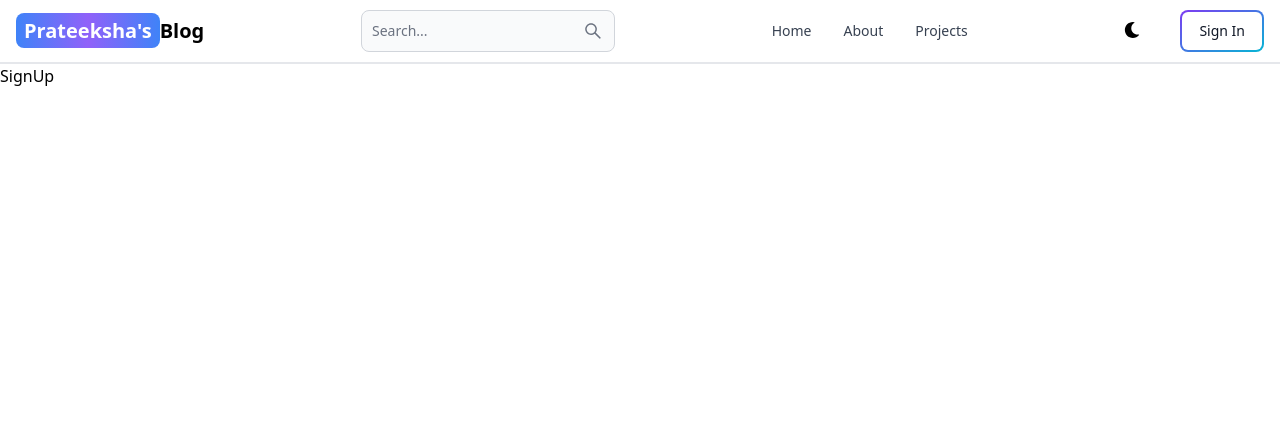
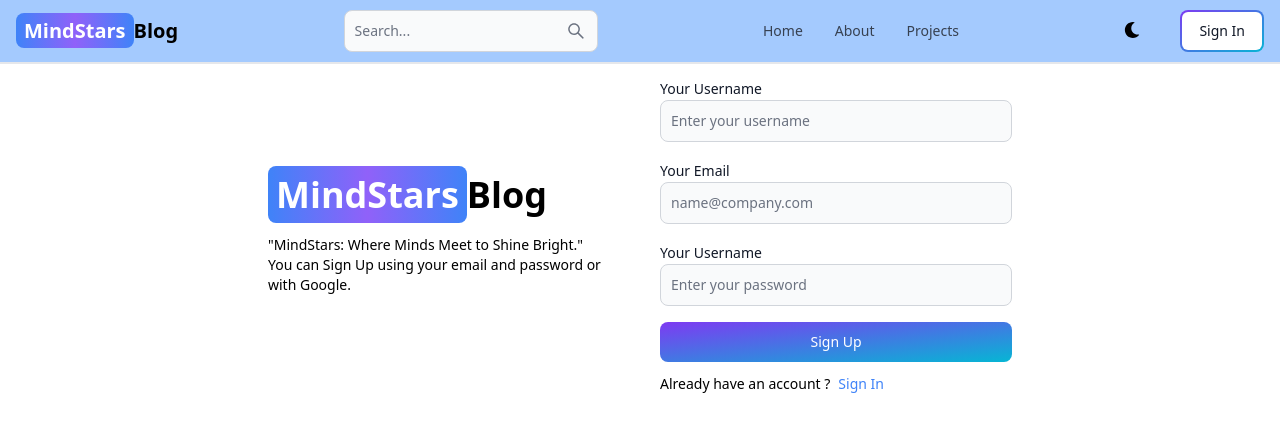
Before and after one commit to prateeksha-tripathy/MindStars, a React (Vite) app in the folder client/: page /sign-up in a window 1280 px wide. Shown: the top 432 px of the page. Built offline with nearby package versions, Linux system fonts and the light colour scheme.

Commit message:
sign-up ui completed

```diff
--- a/client/src/components/Header.jsx
+++ b/client/src/components/Header.jsx
@@ -7,9 +7,9 @@
 export default function Header() {
     const path = useLocation().pathname;
   return (
-    <Navbar className='border-b-2'>
+    <Navbar className='border-b-2 bg-blue-300'>
         <Link to = '/' className='self-center whitespace-nowrap text-sm sm:text-xl font-semibold dark:text-white'>
-            <span className='px-2 py-1 bg-gradient-to-r from-blue-500 via-purple-500 to-blue-500 rounded-lg text-white'>Prateeksha's</span>
+            <span className='px-2 py-1 bg-gradient-to-r from-blue-500 via-purple-500 to-blue-500 rounded-lg text-white'>MindStars</span>
             Blog
         </Link>
         <form>
--- a/client/src/pages/SignUp.jsx
+++ b/client/src/pages/SignUp.jsx
@@ -1,9 +1,47 @@
 import React from 'react'
+import { Link } from 'react-router-dom'
+import { Button, Label, TextInput } from 'flowbite-react'
 
 export default function SignUp() {
   return (
-    <div>
-      SignUp
+    <div className='min-h-screen'>
+      <div className='flex p-3 max-w-3xl mx-auto flex-col md:flex-row md:items-center gap-10'>
+        {/* left side*/}
+        <div className='flex-1'>
+        <Link to = '/' className='font-bold dark:text-white text-4xl'>
+            <span className='px-2 py-1 bg-gradient-to-r from-blue-500 via-purple-500 to-blue-500 rounded-lg text-white'>MindStars</span>
+            Blog
+        </Link>
+        <p className='text-sm mt-5'>
+          "MindStars: Where Minds Meet to Shine Bright."
+        </p>
+        <p className='text-sm'>
+          You can Sign Up using your email and password or with Google.
+        </p>
+        </div>
+        {/* right side */}
+        <div className='flex-1'>
+          <form className='flex flex-col gap-4'>
+            <div>
+              <Label value = "Your Username" />
+              <TextInput type='text' placeholder='Enter your username' id='username' />
+            </div>
+            <div>
+              <Label value = "Your Email" />
+              <TextInput type='text' placeholder='name@company.com' id='email' />
+            </div>
+            <div>
+              <Label value = "Your Username" />
+              <TextInput type='text' placeholder='Enter your password' id='password' />
+            </div>
+            <Button gradientDuoTone='purpleToBlue' type='submit'>Sign Up</Button>
+          </form>
+          <div className='flex gap-2 text-sm mt-3'>
+            <span>Already have an account ? </span>
+            <Link to='/sign-in' className='text-blue-500'>Sign In</Link>
+          </div>
+        </div>
+      </div>
     </div>
   )
 }
```
